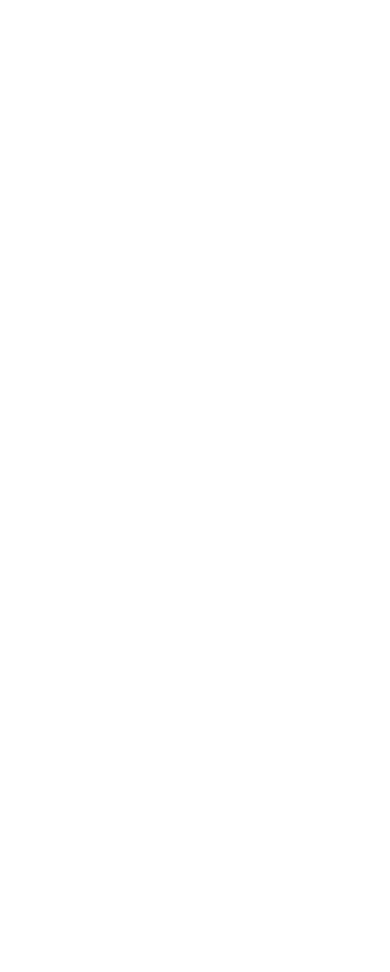
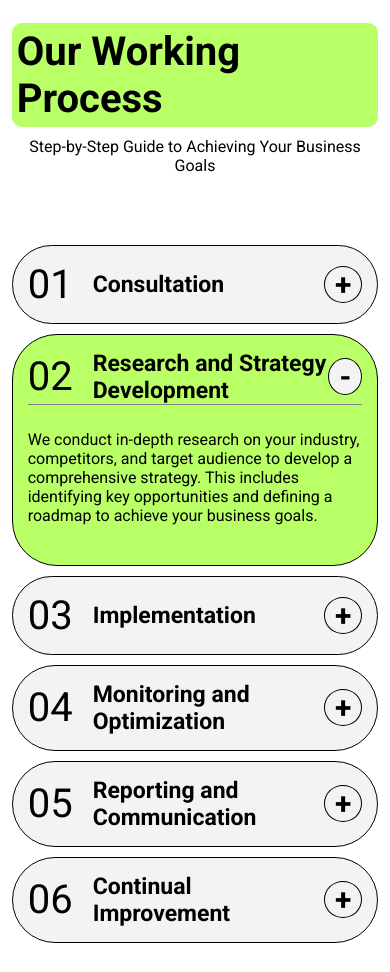
Before and after one commit to DOSSA-HASAN/Positivus, a React (Vite) app: page / in a window 390 px wide. Shown: the part 3020-3992 px from the top of the page. Before the commit the page ends 3023 px from the top, so only its background shows below. Built offline with nearby package versions, Linux system fonts and the light colour scheme.

Commit message:
working process + responsiveness

```diff
--- a/src/App.jsx
+++ b/src/App.jsx
@@ -2,6 +2,7 @@
 import Hero from "./components/hero/Hero"
 import Navbar from "./components/navbar/Navbar"
 import Services from "./components/services/Services"
+import WorkingProcess from "./components/workingprocess/WorkingProcess"
 
 function App() {
 
@@ -11,6 +12,7 @@
       <Hero />
       <Services />
       <CaseStudy />
+      <WorkingProcess />
     </>
   )
 }
--- /dev/null
+++ b/src/components/workingprocess/WorkingProcess.jsx
@@ -0,0 +1,72 @@
+import React, { useState } from 'react'
+import "./workingprocess.css"
+
+function WorkingProcess() {
+
+    const processes = [
+        {
+            "title": "Consultation",
+            "text": "During the initial consultation, we will discuss your business goals and objectives, target audience, and current marketing efforts. This will allow us to understand your needs and tailor our services to best fit your requirements."
+        },
+        {
+            "title": "Research and Strategy Development",
+            "text": "We conduct in-depth research on your industry, competitors, and target audience to develop a comprehensive strategy. This includes identifying key opportunities and defining a roadmap to achieve your business goals."
+        },
+        {
+            "title": "Implementation",
+            "text": "Our team executes the planned strategies, including content creation, marketing campaigns, and technical setup, ensuring everything aligns with your business objectives and resonates with your target audience."
+        },
+        {
+            "title": "Monitoring and Optimization",
+            "text": "We continuously monitor the performance of your campaigns and projects. Using analytics and data insights, we make adjustments to optimize results and ensure the strategy remains effective."
+        },
+        {
+            "title": "Reporting and Communication",
+            "text": "Regular reports are provided to keep you informed about progress and performance. We maintain open communication, addressing any questions or concerns and aligning on next steps."
+        },
+        {
+            "title": "Continual Improvement",
+            "text": "We refine and enhance strategies based on feedback, results, and changing market trends. Our goal is to drive sustained success and help your business evolve and grow."
+        }
+    ]
+
+    const [textIndex, setTextIndex] = useState(1)
+
+    const handleText = (num) => {
+        if(textIndex == num){
+            setTextIndex(null)
+        } else {
+            setTextIndex(num)
+        }
+    }
+
+    return (
+        <section className='process-section'>
+            <article className='title-banner'>
+                <h2>Our Working Process </h2>
+                <p>Step-by-Step Guide to Achieving Your Business Goals</p>
+            </article>
+
+            <main>
+                {processes.map((process, index) => (
+                    <div key={index} className={textIndex === index ? 'process-cont bg-green': 'process-cont'}>
+                        <article className='top'>
+                            <div className='process-title-cont'>
+                                <p>{index > 10 ? index : '0' + (index+1)}</p>
+                                <h2>{process.title}</h2>
+                            </div>
+                            <div className="show-text-button">
+                                <button onClick={() => handleText(index)}>{textIndex == index ? '-' : '+'}</button>
+                            </div>
+                        </article>
+                        <span className={textIndex == index ? 'bottom show-text' : 'bottom'}>
+                            <p>{textIndex == index && process.text}</p>
+                        </span>
+                    </div>
+                ))}
+            </main>
+        </section>
+    )
+}
+
+export default WorkingProcess
--- /dev/null
+++ b/src/components/workingprocess/workingprocess.css
@@ -0,0 +1,86 @@
+.process-section {
+    display: flex;
+    justify-content: space-between;
+    align-items: flex-start;
+    flex-direction: column;
+}
+
+.process-section>main {
+    width: 100%;
+    margin-top: 50px;
+}
+
+.process-cont {
+    display: flex;
+    justify-content: space-between;
+    align-items: flex-start;
+    flex-direction: column;
+    background-color: light-dark(#F3F3F3, #d6d4d4);
+    color: #000;
+    margin: 10px 0;
+    border-radius: 10px;
+    padding: 15px;
+    border: 1px solid light-dark(#000, #fff);
+    width: 100%;
+    transition: all 0.2s ease-in;
+}
+
+.bg-green{
+    background-color: #B9FF66;
+}
+
+.process-cont:hover {
+    background-color: #B9FF66;
+}
+
+.top {
+    display: flex;
+    justify-content: space-between;
+    align-items: center;
+    width: 100%;
+}
+
+.process-title-cont {
+    display: flex;
+    justify-content: space-between;
+    align-items: center;
+}
+
+.process-title-cont>p {
+    font-size: 40px;
+    margin-right: 20px;
+}
+
+.process-title-cont>h2 {
+    font-size: 23px;
+}
+
+.show-text-button>button {
+    display: flex;
+    justify-content: center;
+    align-items: center;
+    border: 1px solid #000;
+    border-radius: 50%;
+    padding: 0 10px;
+    font-size: 30px;
+    font-weight: 600;
+    background-color: #F3F3F3;
+    color: #000;
+}
+
+.bottom {
+    height: 0;
+    transition: all 0.2s ease-in-out;
+}
+
+.show-text {
+    height: min-content;
+    padding: 25px 0;
+    border-top: 1px solid gray;
+}
+
+@media screen and (max-width: 500px) {
+    .process-cont{
+        border-radius: 45px;
+    }
+}
```
